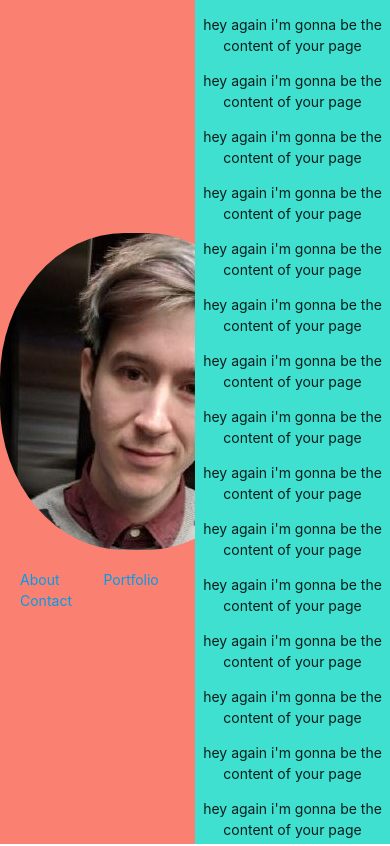
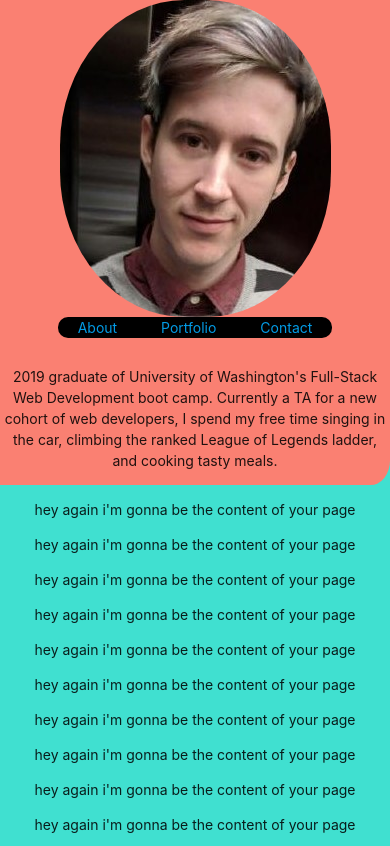
Before and after one commit to Nackles/nackles.github.io, a plain HTML site: page index.html in a window 390 px wide. Shown: the top 846 px of the page. Drawn offline with nearby package versions, Linux system fonts and the light colour scheme.

Commit message:
structure and media queries mostly functional

```diff
--- a/assets/styles/newstyle.css
+++ b/assets/styles/newstyle.css
@@ -1,24 +1,26 @@
 p {
   text-align: center;
-
-    /* vertical-align: middle; */
+  /* display: inline-block; */
 }
 
-.flex-item {
-    margin: auto;
-    flex-basis: auto;
-    flex: 0;
+html {
+  background-color: turquoise;
+}
+
+.big-flex {
+  display: flex;
+  flex-direction: row;
+}
+
+.push-in {
+  background-color: black;
+  margin-top: 0;
+  border-radius: 10px;
 }
 
 img {
   border-radius: 46%;
-    /* height: 271px;
-    width: 317px; */
 }
-
-/* .push-in {
-
-} */
 
 li {
   display: inline;
@@ -29,20 +31,40 @@ img {
 .left-col-sticky {
   background-color: salmon;
   position: fixed;
-    width: 50%;
-    /* left: 5%; */
+  width: 22em;
   height: 100%;
-    /* vertical-align: middle; */
+  border-radius: 0 0 5% 0;
   display: flex;
   flex-direction: column;
-    justify-content: space-around;
+  justify-items: center;
+  align-items: center;
+  box-sizing: border-box;
 }
 
+/* .flex-spacer {
+  flex: 1;
+  display: flex;
+} */
+
 .right-col-content {
-    background-color: turquoise;
   position: fixed;
-    width: 50%;
-    left: 50%;
-    height: 100%;
-    overflow: auto;
+  width: 80%;
+  left: 20%;
 }
+
+@media screen and (max-width: 1397px) {
+  .big-flex {
+    flex-direction: column;
+  }
+  .left-col-sticky {
+    position: static;
+    width: 100%;
+  }
+  .right-col-content {
+    position: static;
+    width: 100%;
+  }
+  .push-in {
+    width: fit-content;
+  }
+}
--- a/index.html
+++ b/index.html
@@ -12,20 +12,22 @@
     <!-- Don't worry for now. -->
     <!-- <link rel="stylesheet" type="text/css" href="./assets/styles/style.css" /> -->
     <link rel="stylesheet" type="test/css" href="./assets/styles/reset.css" />
-    <link rel="stylesheet" type="text/css" href="./assets/styles/newstyle.css" />
+    <link
+      rel="stylesheet"
+      type="text/css"
+      href="./assets/styles/newstyle.css"
+    />
   </head>
   <body>
     <div class="big-flex">
       <div class="left-col-sticky">
-            <div class="my-card flex-item">
-              <p class="" ></p>
         <img class="" src="assets/images/profile.jfif" alt="profile-pic" />
         <ul class="push-in">
           <li><a>About</a></li>
           <li><a>Portfolio</a></li>
           <li><a>Contact</a></li>
         </ul>
-            </div>
+        <p>2019 graduate of University of Washington's Full-Stack Web Development boot camp. Currently a TA for a new cohort of web developers, I spend my free time singing in the car, climbing the ranked League of Legends ladder, and cooking tasty meals.</p>
       </div>
       <div class="right-col-content">
         <p>hey again i'm gonna be the content of your page</p>
@@ -112,7 +114,6 @@
         <p>hey again i'm gonna be the content of your page</p>
         <p>hey again i'm gonna be the content of your page</p>
         <p>hey again i'm gonna be the content of your page</p>
-
       </div>
     </div>
   </body>
```
Lines whose indentation alone changed are shown as unchanged.
